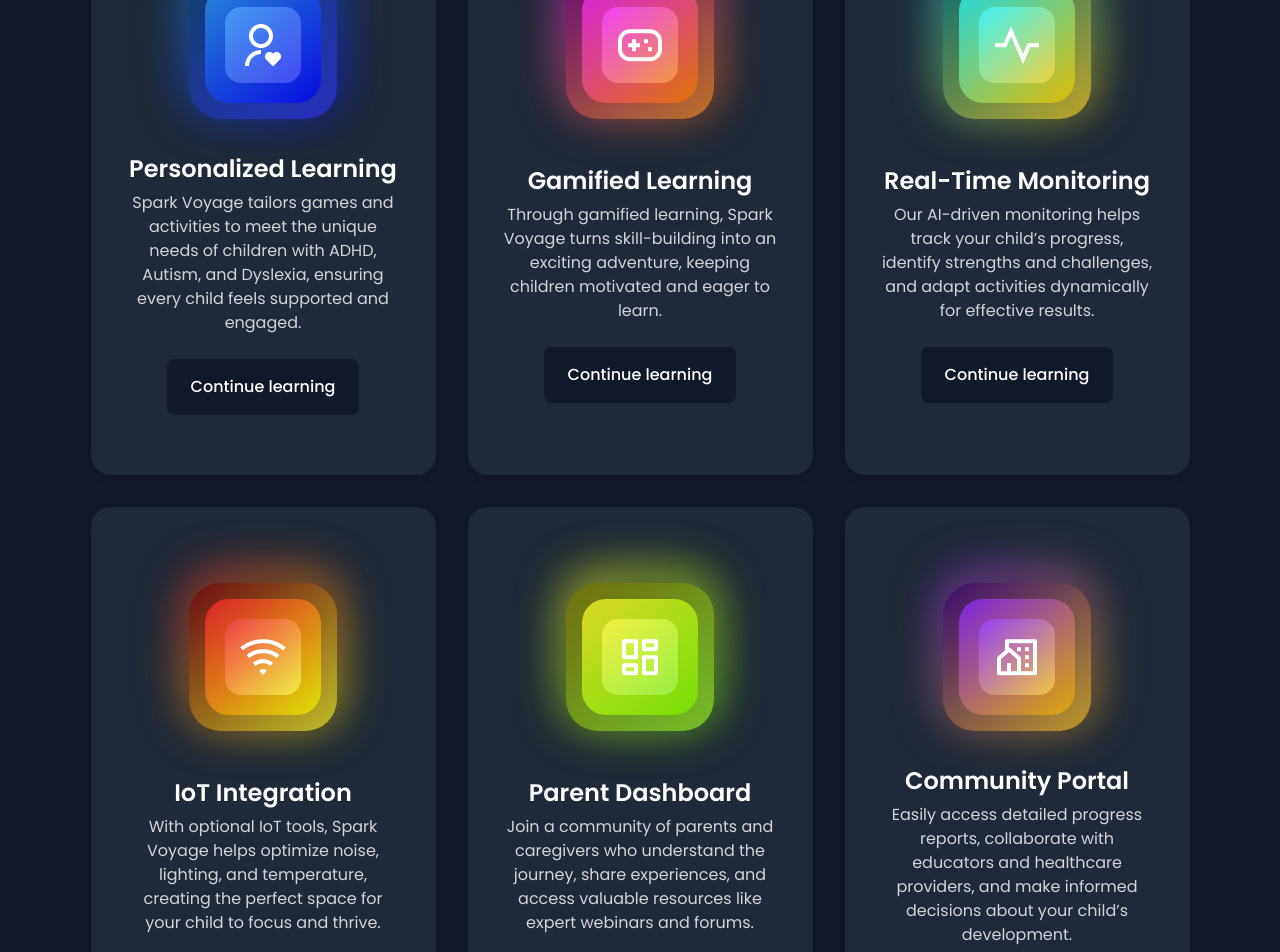
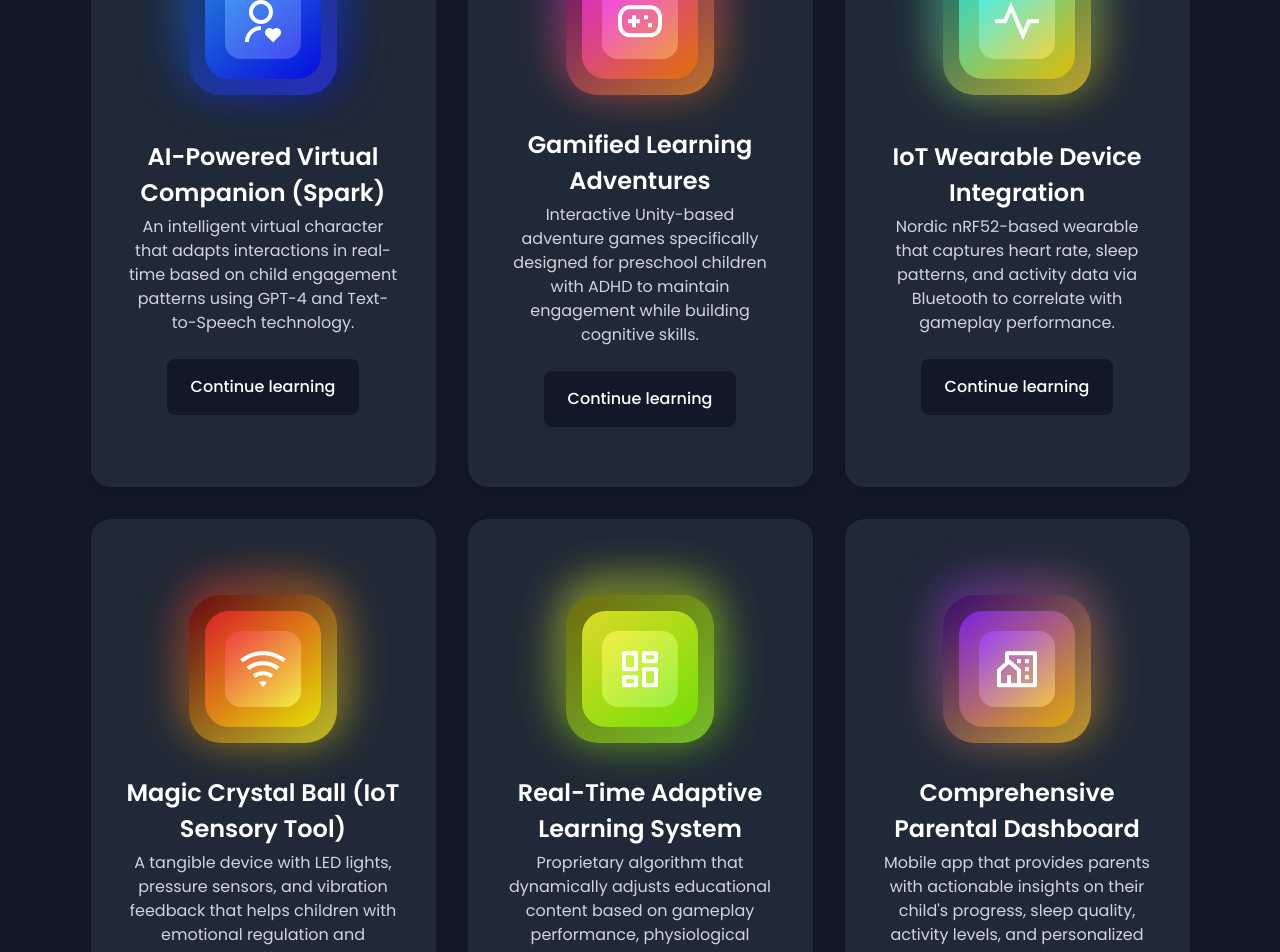
Before and after one commit to Nimnaek24/focus-genie-spark-lp, a React (Vite) app: page / in a window 1280 px wide. Shown: the part 1660-2612 px from the top of the page. Built offline with nearby package versions, Linux system fonts and the light colour scheme.

Commit message:
Updated the features

```diff
--- a/src/components/GradientCards.jsx
+++ b/src/components/GradientCards.jsx
@@ -6,44 +6,44 @@
       <div className="card__container dark:bg-gray-900">
         {[
           {
-            title: "Personalized Learning",
+            title: "AI-Powered Virtual Companion (Spark)",
             description:
-              "Spark Voyage tailors games and activities to meet the unique needs of children with ADHD, Autism, and Dyslexia, ensuring every child feels supported and engaged.",
+              "An intelligent virtual character that adapts interactions in real-time based on child engagement patterns using GPT-4 and Text-to-Speech technology.",
             icon: "ri-user-heart-line",
             hueClass: "",
           },
           {
-            title: "Gamified Learning",
+            title: "Gamified Learning Adventures",
             description:
-              "Through gamified learning, Spark Voyage turns skill-building into an exciting adventure, keeping children motivated and eager to learn.",
+              "Interactive Unity-based adventure games specifically designed for preschool children with ADHD to maintain engagement while building cognitive skills.",
             icon: "ri-gamepad-line",
             hueClass: "card__orange",
           },
           {
-            title: "Real-Time Monitoring",
+            title: "IoT Wearable Device Integration",
             description:
-              "Our AI-driven monitoring helps track your child’s progress, identify strengths and challenges, and adapt activities dynamically for effective results.",
+              "Nordic nRF52-based wearable that captures heart rate, sleep patterns, and activity data via Bluetooth to correlate with gameplay performance.",
             icon: "ri-pulse-line",
             hueClass: "card__green",
           },
           {
-            title: "IoT Integration",
+            title: "Magic Crystal Ball (IoT Sensory Tool)",
             description:
-              "With optional IoT tools, Spark Voyage helps optimize noise, lighting, and temperature, creating the perfect space for your child to focus and thrive.",
+              "A tangible device with LED lights, pressure sensors, and vibration feedback that helps children with emotional regulation and calming.",
             icon: "ri-wifi-line",
             hueClass: "card__red",
           },
           {
-            title: "Parent Dashboard",
+            title: "Real-Time Adaptive Learning System",
             description:
-              "Join a community of parents and caregivers who understand the journey, share experiences, and access valuable resources like expert webinars and forums.",
+              "Proprietary algorithm that dynamically adjusts educational content based on gameplay performance, physiological signals, and behavioral patterns.",
             icon: "ri-dashboard-line",
             hueClass: "card__yellow",
           },
           {
-            title: "Community Portal",
+            title: "Comprehensive Parental Dashboard",
             description:
-              "Easily access detailed progress reports, collaborate with educators and healthcare providers, and make informed decisions about your child’s development.",
+              "Mobile app that provides parents with actionable insights on their child's progress, sleep quality, activity levels, and personalized intervention recommendations.",
             icon: "ri-community-line",
             hueClass: "card__purple",
           },
```
